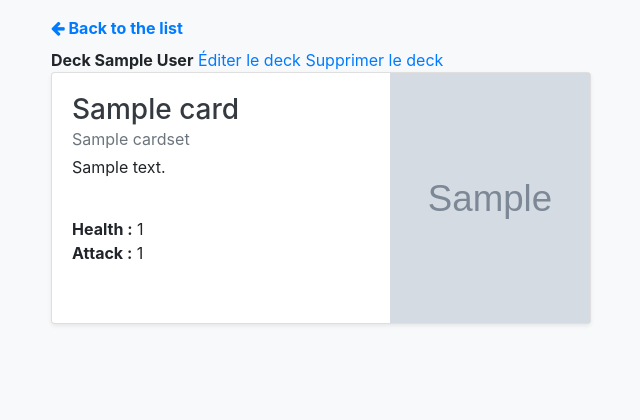
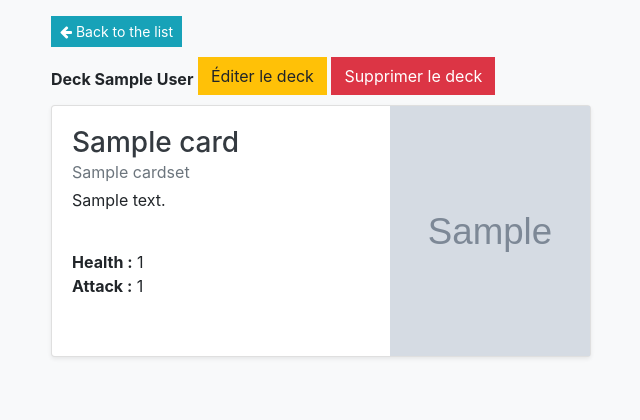
Before and after one commit to Mapsred/ESGI5_Python, a Django app: page /decks/1 in a window 1280 px wide. Shown: the part 56-476 px from the top of the page, without its empty margins (34-674 px from the left). Run offline with Django 3.2, Linux system fonts and the light colour scheme; a user stored in the database is signed in; tables that the repository leaves empty hold one stand-in row (values such as "Sample post"); grey boxes marked "Sample" are stand-in pictures; some libraries are stand-ins or nearby versions.

Commit message:
Add style for return buttons

```diff
--- a/static/style.css
+++ b/static/style.css
@@ -17,3 +17,11 @@ body {
 /*.select2-container--default .select2-results>.select2-results__options {*/
     /*max-height: 500px;*/
 /*}*/
+
+.btn.btn-flat {
+    border-radius: 0;
+    -webkit-box-shadow: none;
+    -moz-box-shadow: none;
+    box-shadow: none;
+    border-width: 1px;
+}
--- a/templates/core/card_detail.html
+++ b/templates/core/card_detail.html
@@ -5,9 +5,8 @@
 {% block content %}
     <div class="container">
         <div class="col-md-6">
-            <a href="{% url "card_list" %}" class="d-inline-block mb-2 text-primary bold">
-                <i class="fa fa-arrow-left" aria-hidden="true"></i>
-                Back to the list
+            <a class="btn btn-flat btn-info btn-sm margin-bottom10" href="{% url 'card_list' %}">
+                <i class="fa fa-arrow-left" aria-hidden="true"></i> Back to the list
             </a>
 
             {% include "core/part/card.html" with card=card %}
--- a/templates/core/deck_detail.html
+++ b/templates/core/deck_detail.html
@@ -4,16 +4,15 @@
 
 {% block content %}
     <div class="container">
-        <a href="{% url "deck_list" %}" class="d-inline-block mb-2 text-primary bold">
-            <i class="fa fa-arrow-left" aria-hidden="true"></i>
-            Back to the list
+        <a class="btn btn-flat btn-info btn-sm margin-bottom10" href="{% url 'deck_list' %}">
+            <i class="fa fa-arrow-left" aria-hidden="true"></i> Back to the list
         </a>
 
         <div class="row">
             <div class="col-md-12">
                 <b>Deck {{ deck.name }}</b>
-                <a href="{% url "deck_edit" deck.id %}">Éditer le deck</a>
-                <a href="#">Supprimer le deck</a>
+                <a href="{% url "deck_edit" deck.id %}" class="btn btn-flat btn-warning margin-bottom10">Éditer le deck</a>
+                <a href="#" class="btn btn-flat btn-danger margin-bottom10">Supprimer le deck</a>
             </div>
 
             {% for deck_card in deck_cards.all %}
```
Also changed, not shown: templates/account/profile_subscription/detail.html (+10 -1 lines).
